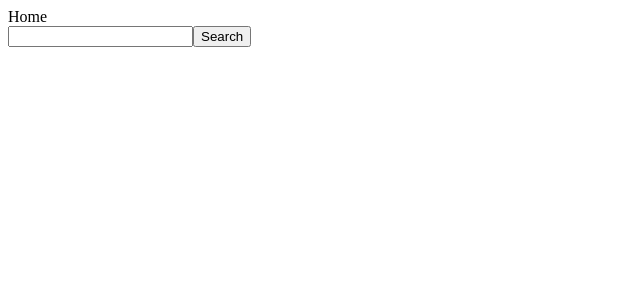
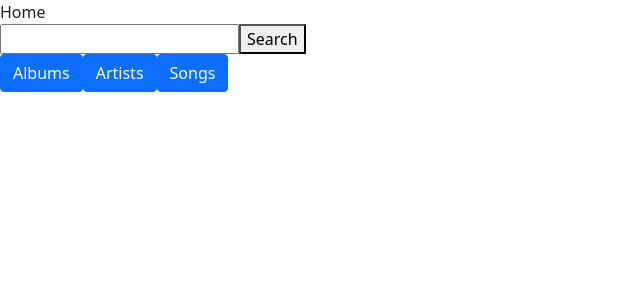
Before and after one commit to jaechung80/spotify-api-draft-01, a React (Create React App) app: page /home in a window 1280 px wide. Shown: the top 300 px of the page, without its empty margins (0-640 px from the left). Built offline with nearby package versions, Linux system fonts and the light colour scheme.

Commit message:
feat: filter search results by albums, artists, songs

```diff
--- a/package.json
+++ b/package.json
@@ -7,8 +7,10 @@
     "@testing-library/react": "^11.1.0",
     "@testing-library/user-event": "^12.1.10",
     "axios": "^0.21.1",
+    "bootstrap": "^5.0.2",
     "lodash": "^4.17.21",
     "react": "^17.0.2",
+    "react-bootstrap": "^2.0.0-beta.4",
     "react-dom": "^17.0.2",
     "react-redux": "^7.2.4",
     "react-router-dom": "^5.2.0",
--- a/public/index.html
+++ b/public/index.html
@@ -8,6 +8,12 @@
     <meta
       name="description"
       content="Web site created using create-react-app"
+    />
+    <link
+      rel="stylesheet"
+      href="https://cdn.jsdelivr.net/npm/bootstrap@5.0.2/dist/css/bootstrap.min.css"
+      integrity="sha384-EVSTQN3/azprG1Anm3QDgpJLIm9Nao0Yz1ztcQTwFspd3yD65VohhpuuCOmLASjC"
+      crossorigin="anonymous"
     />
     <link rel="apple-touch-icon" href="%PUBLIC_URL%/logo192.png" />
     <!--
--- a/src/components/DisplayResults.js
+++ b/src/components/DisplayResults.js
@@ -1,19 +1,45 @@
-import React, { useEffect } from 'react';
+import React, { useState, useEffect } from 'react';
 import { connect } from 'react-redux';
 import AlbumsList from './AlbumsList';
 import ArtistsList from './ArtistsList';
 import TracksList from './TracksList';
+import Button from 'react-bootstrap/Button';
 
 const DisplayResults = (props) => {
+  const [filter, setFilter] = useState('albums');
+
   useEffect(() => {
     console.log('in DisplayResults props', props);
+    console.log('in DisplayResults filter', filter);
   });
 
   return (
     <div>
-      <AlbumsList albums={props.albums} />
-      <ArtistsList artists={props.artists} />
-      <TracksList tracks={props.tracks} />
+      <Button
+        onClick={() => {
+          setFilter('albums');
+        }}
+      >
+        Albums
+      </Button>
+      <Button
+        onClick={() => {
+          setFilter('artists');
+        }}
+      >
+        Artists
+      </Button>
+      <Button
+        onClick={() => {
+          setFilter('tracks');
+        }}
+      >
+        Songs
+      </Button>
+
+      {filter === 'albums' && <AlbumsList albums={props.albums} />}
+      {filter === 'artists' && <ArtistsList artists={props.artists} />}
+      {filter === 'tracks' && <TracksList tracks={props.tracks} />}
     </div>
   );
 };
--- a/src/index.js
+++ b/src/index.js
@@ -3,6 +3,7 @@ import ReactDOM from 'react-dom';
 import { Provider } from 'react-redux';
 import store from './store/store';
 import App from './App';
+import 'bootstrap/dist/css/bootstrap.min.css';
 
 ReactDOM.render(
   <Provider store={store}>
```
Also changed, not shown: 2 other files (tests, documents, lock files or other folders).
